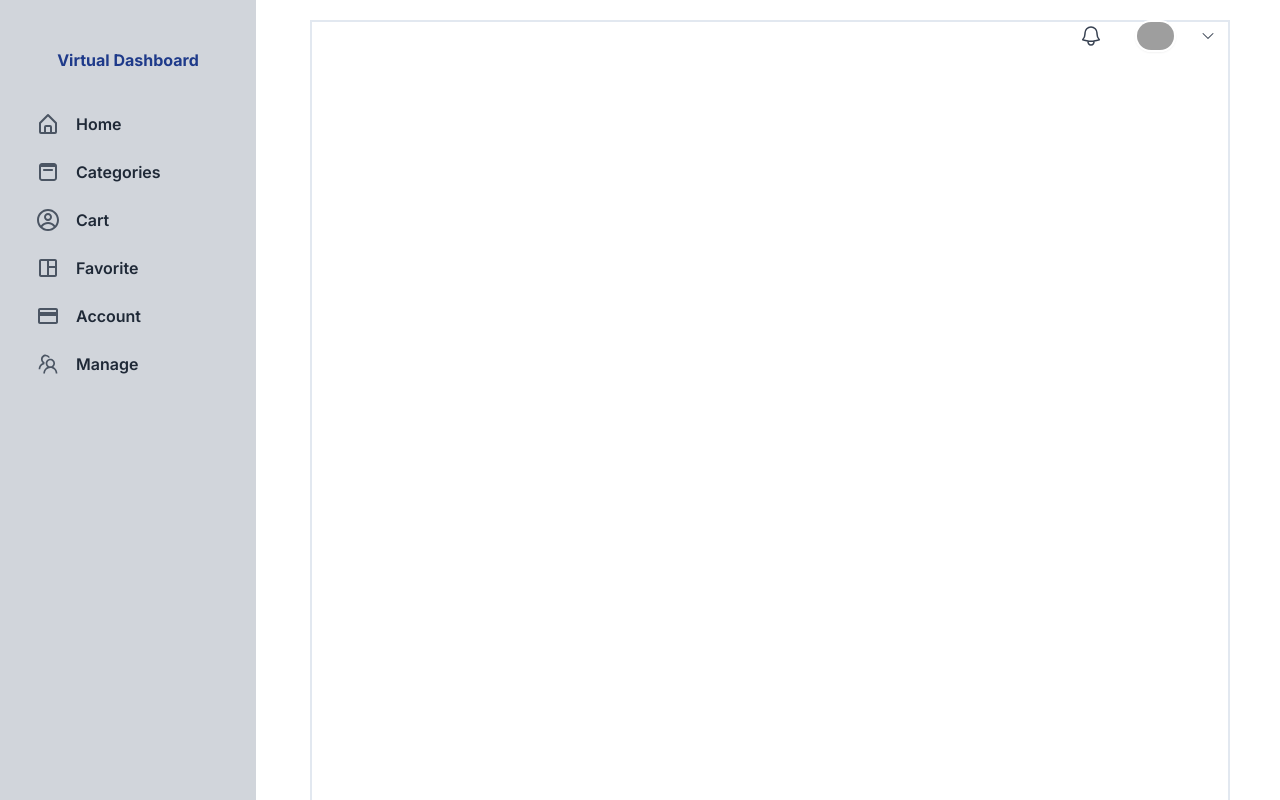
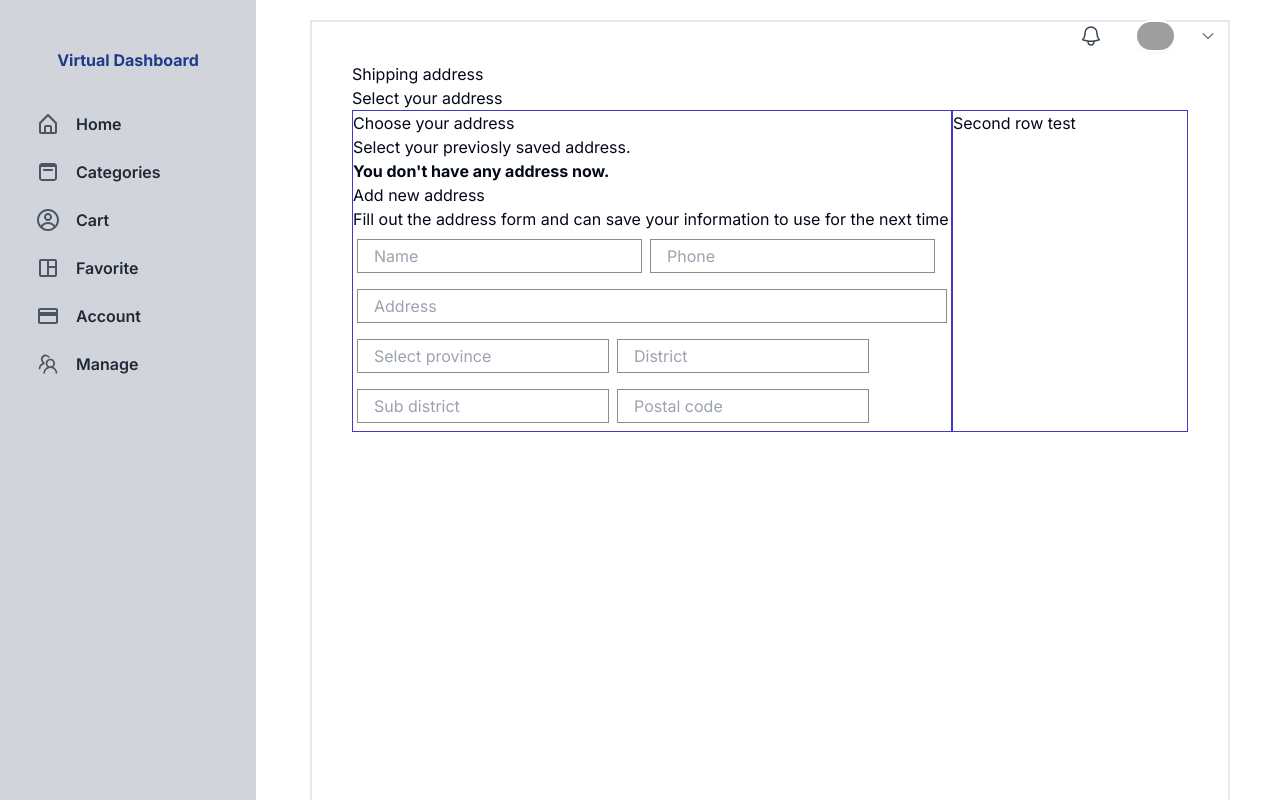
Before and after one commit to DarklMoon/suesue-book, a Next.js app: page /shipping in a window 1280 px wide. Built offline with nearby package versions, Linux system fonts and the light colour scheme; grey boxes are pictures that could not be loaded.

Commit message:
shipping update form

```diff
--- a/src/app/(site)/shipping/page.tsx
+++ b/src/app/(site)/shipping/page.tsx
@@ -4,7 +4,64 @@ const shipping = () => {
   return (
     <>
     <div className="h-screen mt-5 p-10 justify-center mt-3 ml-[70px] mr-[50px] border border-2">
+      <p>Shipping address</p>
+      <p>Select your address</p>
 
+
+      <div className="grid grid-cols-[600px_auto]">
+
+        {/* first row */}
+        <div className="border border-indigo-700">
+
+          {/* Add new address */}
+          <div>
+            <p>Choose your address</p>
+            <p>Select your previosly saved address.</p>
+            <p className="font-bold">You don't have any address now.</p>
+          </div>
+          <div>
+            <p>Add new address</p>
+            <p>Fill out the address form and can save your information to use for the next time</p>
+          </div>
+
+          {/* information group */}
+          <div className="">
+            <form className="table w-full">
+              <label className="inline-block mx-1 my-2">
+                <input type="text" className="peer border border-[#8C8C8C] pl-4 py-1 w-[285px]" placeholder="Name"/>
+                {/* <p className="mt-2 invisible peer-invalid:visible text-pink-600 text-sm">
+                  Please provide a valid email address.x
+                </p> */}
+              </label>
+              <label className="inline-block mx-1 my-2">
+                <input type="tel" className="peer border border-[#8C8C8C] pl-4 py-1 w-[285px]" placeholder="Phone"/>
+              </label>
+              <label className="block mx-1 my-2">
+                <input type="text" className="peer border border-[#8C8C8C] pl-4 py-1 h w-[100%]" placeholder="Address"/>
+              </label>
+              <label className="inline-block mx-1 my-2">
+                <input type="" className="peer border border-[#8C8C8C] pl-4 py-1 h" placeholder="Select province"/>
+              </label>
+              <label className="inline-block mx-1 my-2">
+                <input type="text" className="peer border border-[#8C8C8C] pl-4 py-1 h" placeholder="District"/>
+              </label>
+              <label className="inline-block mx-1 my-2">
+                <input type="text" className="peer border border-[#8C8C8C] pl-4 py-1 h" placeholder="Sub district"/>
+              </label>
+              <label className="inline-block mx-1 my-2">
+                <input type="text" className="peer border border-[#8C8C8C] pl-4 py-1 h" placeholder="Postal code"/>
+              </label>
+
+            </form>
+          </div>
+
+        </div>
+
+        {/* second row */}
+        <div className="border border-indigo-700">
+                <p>Second row test</p>
+        </div>
+      </div>
     </div>;
     </>
   );
```
